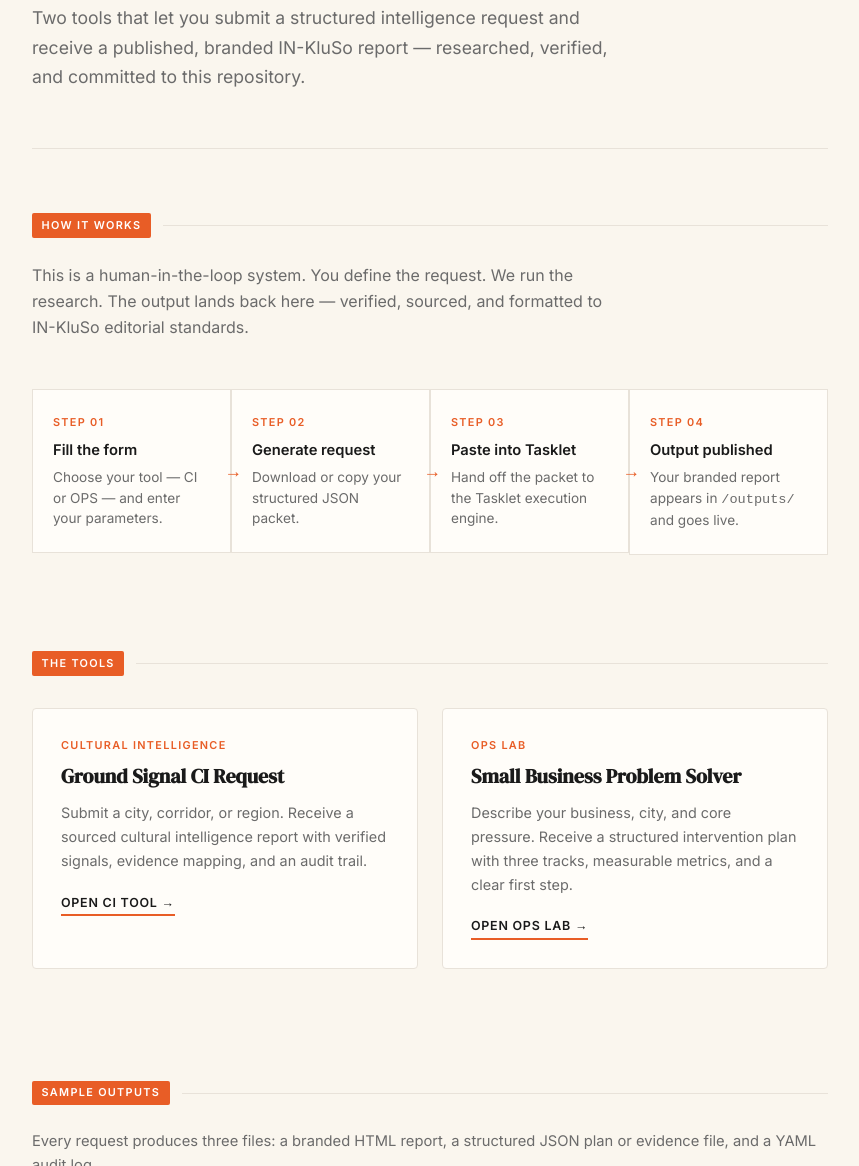
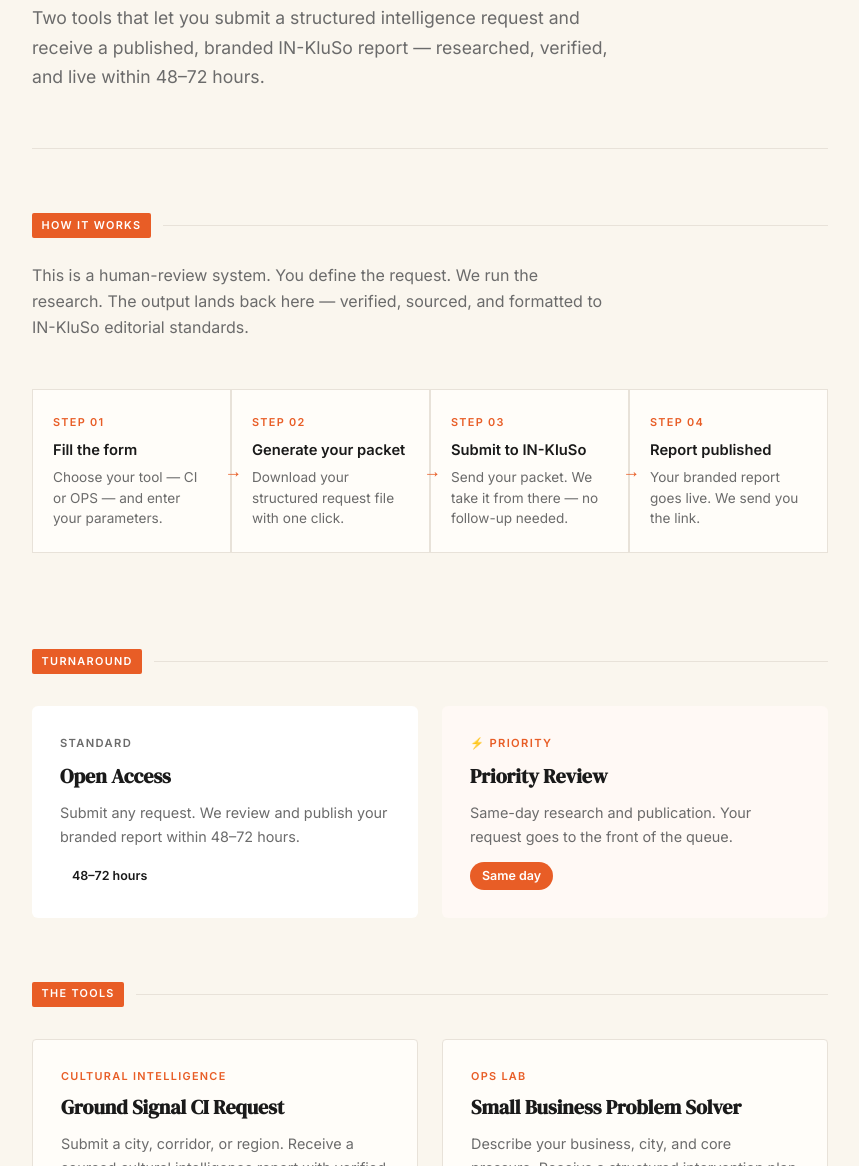
Before and after one commit to jjaecheverri/inkluso-tools, a plain HTML site: page index.html in a window 1280 px wide. Shown: the part 326-1492 px from the top of the page, without its empty margins (210-1069 px from the left). Drawn offline with Linux system fonts and the light colour scheme.

Commit message:
Remove Tasklet mentions, add Submit flow + Premium/Priority tier messaging

```diff
--- a/index.html
+++ b/index.html
@@ -5,6 +5,18 @@
 <meta name="viewport" content="width=device-width, initial-scale=1.0">
 <title>IN-KluSo Tools</title>
 <link rel="stylesheet" href="assets/styles.css">
+<style>
+.tier-grid { display: grid; grid-template-columns: 1fr 1fr; gap: 1.5rem; margin-top: 2rem; }
+.tier-card { border: 1.5px solid var(--warm-gray); border-radius: 6px; padding: 1.75rem; background: #fff; }
+.tier-card.premium { border-color: var(--orange); background: #fff9f5; }
+.tier-label { font-size: 0.7rem; letter-spacing: 0.12em; text-transform: uppercase; font-weight: 600; color: var(--gray); margin-bottom: 0.5rem; }
+.tier-label.premium { color: var(--orange); }
+.tier-card h4 { font-family: 'DM Serif Display', serif; font-size: 1.25rem; margin: 0 0 0.5rem; }
+.tier-card p { font-size: 0.9rem; color: var(--gray); margin: 0 0 0.75rem; }
+.tier-badge { display: inline-block; padding: 0.25rem 0.75rem; border-radius: 20px; font-size: 0.78rem; font-weight: 600; background: var(--warm-gray); color: var(--black); }
+.tier-badge.premium { background: var(--orange); color: #fff; }
+@media (max-width: 600px) { .tier-grid { grid-template-columns: 1fr; } }
+</style>
 </head>
 <body>
 <nav>
@@ -21,7 +33,7 @@
   <div class="hero">
     <p class="hero-kicker">IN-KluSo / Research Layer</p>
     <h1>Your idea.<br><em>Our output.</em></h1>
-    <p>Two tools that let you submit a structured intelligence request and receive a published, branded IN-KluSo report — researched, verified, and committed to this repository.</p>
+    <p>Two tools that let you submit a structured intelligence request and receive a published, branded IN-KluSo report — researched, verified, and live within 48–72 hours.</p>
   </div>
 
   <div style="padding: 4rem 0 2rem">
@@ -30,7 +42,7 @@
       <hr>
     </div>
     <p style="color: var(--gray); max-width: 580px; margin-bottom: 2.5rem;">
-      This is a human-in-the-loop system. You define the request. We run the research. The output lands back here — verified, sourced, and formatted to IN-KluSo editorial standards.
+      This is a human-review system. You define the request. We run the research. The output lands back here — verified, sourced, and formatted to IN-KluSo editorial standards.
     </p>
     <div class="workflow-strip">
       <div class="workflow-step">
@@ -40,18 +52,39 @@
       </div>
       <div class="workflow-step">
         <div class="step-num">Step 02</div>
-        <strong>Generate request</strong>
-        <p>Download or copy your structured JSON packet.</p>
+        <strong>Generate your packet</strong>
+        <p>Download your structured request file with one click.</p>
       </div>
       <div class="workflow-step">
         <div class="step-num">Step 03</div>
-        <strong>Paste into Tasklet</strong>
-        <p>Hand off the packet to the Tasklet execution engine.</p>
+        <strong>Submit to IN-KluSo</strong>
+        <p>Send your packet. We take it from there — no follow-up needed.</p>
       </div>
       <div class="workflow-step">
         <div class="step-num">Step 04</div>
-        <strong>Output published</strong>
-        <p>Your branded report appears in <code>/outputs/</code> and goes live.</p>
+        <strong>Report published</strong>
+        <p>Your branded report goes live. We send you the link.</p>
+      </div>
+    </div>
+  </div>
+
+  <div style="padding: 1rem 0 3rem">
+    <div class="section-header">
+      <span class="section-tag">Turnaround</span>
+      <hr>
+    </div>
+    <div class="tier-grid">
+      <div class="tier-card">
+        <div class="tier-label">Standard</div>
+        <h4>Open Access</h4>
+        <p>Submit any request. We review and publish your branded report within 48–72 hours.</p>
+        <span class="tier-badge">48–72 hours</span>
+      </div>
+      <div class="tier-card premium">
+        <div class="tier-label premium">⚡ Priority</div>
+        <h4>Priority Review</h4>
+        <p>Same-day research and publication. Your request goes to the front of the queue.</p>
+        <span class="tier-badge premium">Same day</span>
       </div>
     </div>
   </div>
```
Also changed, not shown: tools/ci.html (+31 -6 lines), tools/ops.html (+30 -5 lines).
